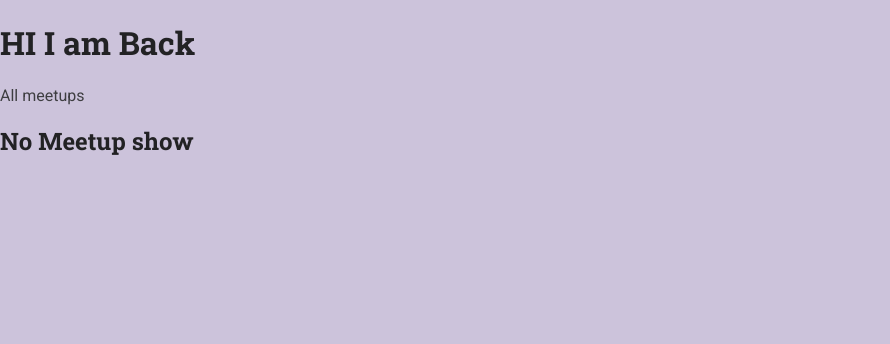
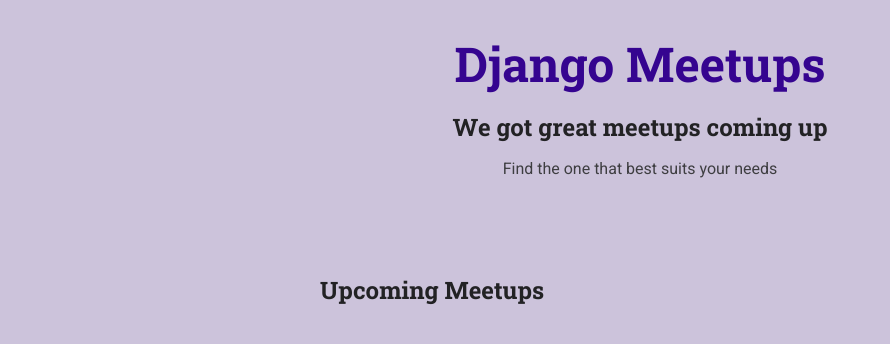
Before and after one commit to Kanharajput/DjangoMeetupProject, a Django app: template meetups/templates/meetups/index.html in a window 1280 px wide. Shown: the top 344 px of the page, without its empty margins (0-890 px from the left). Run offline with Django 3.2, Linux system fonts and the light colour scheme; the template is opened without the code that fills it, so the values that code supplies are empty.

Commit message:
template created and styled

```diff
--- /dev/null
+++ b/meetups/static/meetups/all-meetups.css
@@ -0,0 +1,62 @@
+section {
+    max-width: 40rem;
+    margin: 3rem auto;
+}
+
+ol {
+    list-style: none;
+    margin: 0;
+    padding: 0;
+    }
+
+    .meetup-item {
+    margin: 1rem 0;
+    background-color: #350490;
+    padding: 2rem;
+    color: white;
+    border-radius: 4px;
+    }
+
+    .meetup-summary {
+    display: flex;
+    align-items: flex-start;
+}
+
+.meetup-image {
+    margin-right: 2rem;
+}
+
+.meetup-image img {
+    width: 8rem;
+    height: 8rem;
+    object-fit: cover;
+    border-radius: 50%;
+}
+
+.meetup-details h3 {
+    color: inherit;
+    margin-top: 0;
+    margin-bottom: 0.5rem;
+    font-size: 2rem;
+}
+
+.meetup-details address {
+    font-style: italic;
+}
+
+.meetup-actions {
+    margin-top: 1.5rem;
+    text-align: right;
+}
+
+.meetup-actions .btn {
+    background-color: #cb82fb;
+    border-color: #cb82fb;
+    color: #350490;
+    padding: 0.75rem 2rem;
+    }
+
+    .meetup-actions .btn:hover {
+    background-color: #ba82fb;
+    border-color: #ba82fb;
+}
--- a/meetups/templates/meetups/index.html
+++ b/meetups/templates/meetups/index.html
@@ -6,18 +6,40 @@
     <meta http-equiv="X-UA-Compatible" content="IE=edge">
     <meta name="viewport" content="width=device-width, initial-scale=1.0">
     <link href="{% static 'meetups/base.css' %}" type="text/css" rel="stylesheet"/>
+    <link href="{% static 'meetups/all-meetups.css' %}" type="text/css" rel="stylesheet"/>
     <title>Document</title>
 </head>
 <body>
-    <h1> HI I am Back </h1>
-    <p> All meetups </p>
-    <!--django template language-->
-    {% if show_meetups_data %}
-        {% for meetup in all_meetups %}
-            <h2>{{meetup.title}}</h2>
-        {% endfor %}
-    {% else %}
-        <h2>No Meetup show</h2>
-    {% endif %}
+    <header id="main-header">
+        <nav> <a href="/meetups" id="main-logo">Django Meetups</a></nav>
+        <h1> We got great meetups coming up </h1>
+        <p> Find the one that best suits your needs </p>
+    </header>
+    <main>
+        <section>
+            <h2> Upcoming Meetups</h2>
+            <ol>
+                {% for meetup in all_meetups %}
+                    <li class="meetup-item">
+                        <article>
+                            <div class="meetup-summary">
+                                <div class="meetup-image">
+                                    <img src="" alt="">
+                                </div>
+                                <div class="meetup-details">
+                                    <h3>{{meetup.title}}</h3>
+                                    <address>{{meetup.location}}</address>
+                                </div>
+                            </div>
+                            <div class="meetup-actions">
+                                <a href="" class="btn" >More details</a>
+                            </div>
+                        </article>
+
+                    </li>
+                {% endfor %}
+            </ol>
+        </section>
+    </main>
 </body>
 </html>
```
Also changed, not shown: meetups/views.py (+14 -5 lines).
